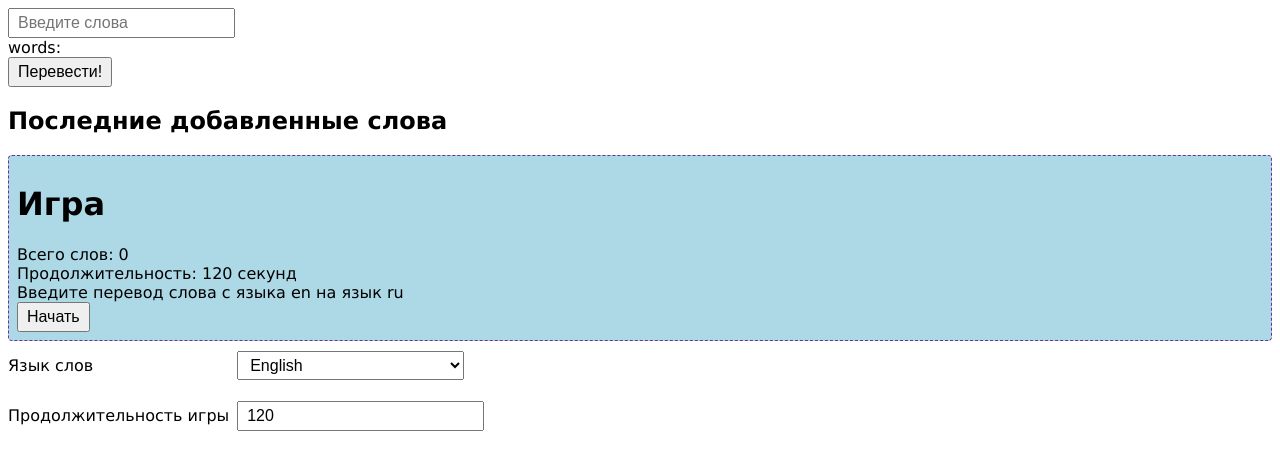
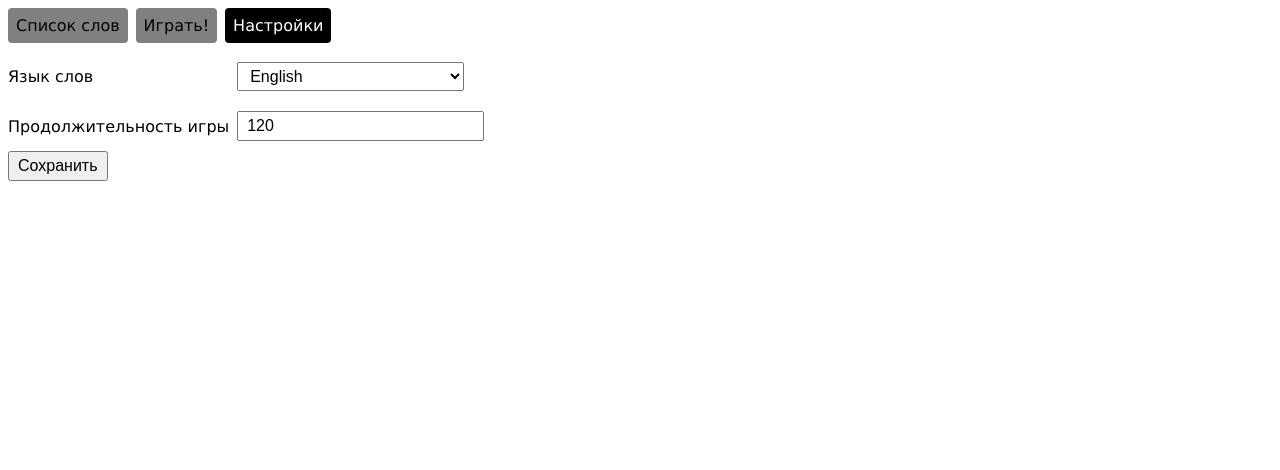
Before and after one commit to disaev1/isaev-dan-otus, an Angular app in the folder javascript-10/words-app/: page /settings in a window 1280 px wide. Before the commit this address led to /. Shown: the top 470 px of the page. Built offline with nearby package versions, Linux system fonts and the light colour scheme.

Commit message:
words-app: added routing

```diff
--- a/javascript-10/words-app/src/app/app-routing.module.ts
+++ b/javascript-10/words-app/src/app/app-routing.module.ts
@@ -1,7 +1,23 @@
 import { NgModule } from '@angular/core';
 import { RouterModule, Routes } from '@angular/router';
+import { GameComponent } from './game/game.component';
+import { LastAddedWordsComponent } from './last-added-words/last-added-words.component';
+import { SettingsFormComponent } from './settings-form/settings-form.component';
 
-const routes: Routes = [];
+const routes: Routes = [
+  {
+    path: 'words',
+    component: LastAddedWordsComponent,
+  },
+  {
+    path: 'game',
+    component: GameComponent,
+  },
+  {
+    path: 'settings',
+    component: SettingsFormComponent,
+  }
+];
 
 @NgModule({
   imports: [RouterModule.forRoot(routes)],
--- a/javascript-10/words-app/src/app/app.component.html
+++ b/javascript-10/words-app/src/app/app.component.html
@@ -1,12 +1,9 @@
-<input placeholder="Введите слова" [(ngModel)]="words" />
-<div>words: {{ words }}</div>
-<button (click)="translate()">Перевести!</button>
-<div>{{ status }}</div>
-<app-last-added-words></app-last-added-words>
-<!-- <h1>Добавленные слова</h1>
-<div *ngFor="let wordTranslations of dictStorage.dict.en | keyvalue">
-  <div style="font-weight: bold;">{{ wordTranslations.key }}</div>
-  <div *ngFor="let translation of wordTranslations.value | keyvalue">{{ translation.key }}: {{ translation.value }}</div>
-</div> -->
+<nav class="menu">
+  <a class="button mr2" routerLink="/words" routerLinkActive="active">Список слов</a>
+  <a class="button mr2" routerLink="/game" routerLinkActive="active">Играть!</a>
+  <a class="button" routerLink="/settings" routerLinkActive="active">Настройки</a>
+</nav>
+<router-outlet></router-outlet>
+<!-- <app-last-added-words></app-last-added-words>
 <app-game></app-game>
-<app-settings-form></app-settings-form>
+<app-settings-form></app-settings-form> -->
--- a/javascript-10/words-app/src/app/app.component.scss
+++ b/javascript-10/words-app/src/app/app.component.scss
@@ -0,0 +1,25 @@
+.button {
+  padding: .5rem;
+  background: grey;
+  color: black;
+  border-radius: 4px;
+  border: none;
+  text-decoration: none;
+  display: block;
+  transition: .3s;
+
+  &:hover {
+    background: lightgrey;
+  }
+
+  &.active {
+    background: black;
+    color: white;
+  }
+}
+
+.menu {
+  display: flex;
+  margin-bottom: .5rem;
+  align-items: center;
+}
--- a/javascript-10/words-app/src/app/game/game.component.ts
+++ b/javascript-10/words-app/src/app/game/game.component.ts
@@ -43,6 +43,8 @@ export class GameComponent implements OnInit {
   private setRemainingSeconds(milliseconds: number | null) {
     if (milliseconds === null) {
       this.remainingSeconds = null;
+
+      return;
     }
 
     this.remainingSeconds = Math.floor(milliseconds / 1000)
@@ -65,13 +67,11 @@ export class GameComponent implements OnInit {
       this.setRemainingSeconds(curTime);
 
       if (curTime < 0) {
-        window.clearInterval(this.timer);
-        this.setRemainingSeconds(null);
+        this.stop();
       }
     }, 100);
 
     this.nextEntry();
-    console.log('curWord', this.curEntry);
   }
 
   public stop() {
--- a/javascript-10/words-app/src/app/last-added-words/last-added-words.component.html
+++ b/javascript-10/words-app/src/app/last-added-words/last-added-words.component.html
@@ -1,3 +1,7 @@
+<input placeholder="Введите слова" [(ngModel)]="words" />
+<div>words: {{ words }}</div>
+<button (click)="translate()">Перевести!</button>
+<div>{{ status }}</div>
 <h2>Последние добавленные слова</h2>
 <div *ngFor="let dateWords of lastAddedWords" class="dateItems">
   <div class="date">{{ dateWords.date }}</div>
--- a/javascript-10/words-app/src/app/last-added-words/last-added-words.component.ts
+++ b/javascript-10/words-app/src/app/last-added-words/last-added-words.component.ts
@@ -1,9 +1,12 @@
-import * as moment from 'moment';
-import * as _ from 'lodash';
+import moment from 'moment';
+import _ from 'lodash';
 
 import { Component, OnInit } from '@angular/core';
 
 import { DictStorageService } from '../dict-storage.service';
+import { SettingsService } from '../settings.service';
+import type { Settings } from '../settings.service';
+import { WordsProcessorService } from '../words-processor.service';
 
 interface TranslationRecord {
   origin: string;
@@ -26,51 +29,17 @@ interface WordsByDateArrayRecord {
   styleUrls: ['./last-added-words.component.scss']
 })
 export class LastAddedWordsComponent implements OnInit {
-  // lastAddedWords = [
-  //   {
-  //     date: '2021-04-01',
-  //     items: [
-  //       {
-  //         origin: 'to wash',
-  //         translation: 'мыть',
-  //       },
-  //       {
-  //         origin: 'people',
-  //         translation: 'люди',
-  //       },
-  //       {
-  //         origin: 'ball',
-  //         translation: 'мяч',
-  //       },
-  //     ],
-  //   },
-  //   {
-  //     date: '2021-03-31',
-  //     items: [
-  //       {
-  //         origin: 'to roar',
-  //         translation: 'рычать',
-  //       },
-  //       {
-  //         origin: 'to cancel',
-  //         translation: 'отменять',
-  //       },
-  //       {
-  //         origin: 'to persuade',
-  //         translation: 'настаивать',
-  //       },
-  //     ],
-  //   }
-  // ];
-  settings = {
-    fromLang: 'en',
-  };
+  settings: Settings;
+
+  words = '';
+  status = '';
 
   get lastAddedWords(): WordsByDateArrayRecord[] {
     const dict = this.dictStorage.dict;
     const targetDict = dict[this.settings.fromLang] || [];
 
     let acc: WordsByDate = {};
+
     targetDict.forEach(record => {
       const date = moment(record.added).format('DD.MM.YYYY');
 
@@ -92,9 +61,27 @@ export class LastAddedWordsComponent implements OnInit {
     return result;
   }
 
-  constructor(public dictStorage: DictStorageService) { }
+  constructor(
+    private wordsProcessor: WordsProcessorService,
+    private dictStorage: DictStorageService,
+    private settingsService: SettingsService,
+  ) {
+    this.settings = this.settingsService.getSettings();
+  }
 
   ngOnInit(): void {
   }
 
+  async translate() {
+    this.status = 'Переводим...';
+
+    this.wordsProcessor.process(this.words).subscribe(
+      () => {},
+      () => { this.status = 'Ошибка!'; },
+      () => {
+        this.status = '';
+        this.words = '';
+      },
+    );
+  }
 }
--- a/javascript-10/words-app/src/app/settings-form/settings-form.component.html
+++ b/javascript-10/words-app/src/app/settings-form/settings-form.component.html
@@ -22,5 +22,8 @@
         <input [(ngModel)]="gameDuration" name="gameDuration" />
       </div>
     </div>
+    <div class="row">
+      <button (click)="save()">Сохранить</button>
+    </div>
   </div>
 </form>
--- a/javascript-10/words-app/src/app/settings-form/settings-form.component.ts
+++ b/javascript-10/words-app/src/app/settings-form/settings-form.component.ts
@@ -1,5 +1,6 @@
 import { Component, OnInit, ViewChild } from '@angular/core';
 import { NgForm } from '@angular/forms';
+import { SettingsService } from '../settings.service';
 
 @Component({
   selector: 'app-settings-form',
@@ -11,7 +12,9 @@ export class SettingsFormComponent implements OnInit {
   fromLang = 'en';
   gameDuration = 120;
 
-  constructor() { }
+  constructor(private settings: SettingsService) {
+
+  }
 
   ngOnInit(): void {
     console.log('form is', this);
@@ -19,8 +22,15 @@ export class SettingsFormComponent implements OnInit {
 
   ngAfterViewInit(): void {
     this.settingsForm.valueChanges.subscribe(newValue => {
-      console.log('new value', newValue);
+      this.fromLang = newValue.fromLang;
+      this.gameDuration = Number(newValue.gameDuration);
     });
   }
 
+  public save() {
+    // TODO Deal with those stubs...
+    this.settings.save(
+      { fromLang: this.fromLang, gameDuration: this.gameDuration, toLang: 'ru', gameWordsCount: 0 }
+    );
+  }
 }
--- a/javascript-10/words-app/src/styles.scss
+++ b/javascript-10/words-app/src/styles.scss
@@ -9,3 +9,7 @@ input, select, button {
   font-size: 1rem;
   padding: .25rem .5rem;
 }
+
+.mr2 {
+  margin-right: .5rem;
+}
```
